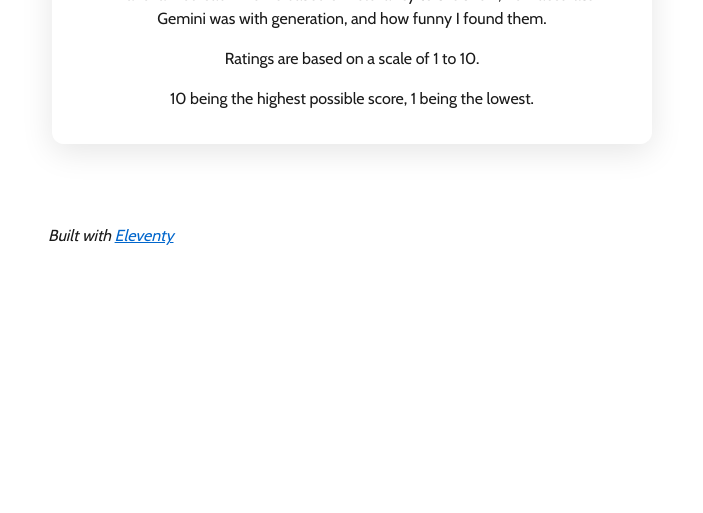
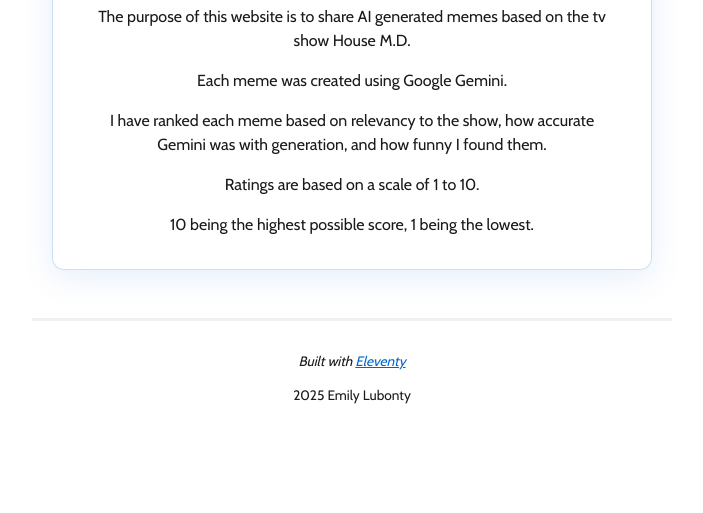
Before and after one commit to emilylubonty/Web-Development-II-Final-Project, an Eleventy site: page content/index.njk in a window 1280 px wide. Shown: the part 287-800 px from the top of the page, without its empty margins (288-991 px from the left). Built offline with nearby package versions, Linux system fonts and the light colour scheme; Eleventy itself is replaced by a stand-in of ours; files that its build step writes are made by us from their sources; what @zachleat/heading-anchors, zod-validation-error would draw is missing.

Commit message:
Added logo and favicon, box shadow

```diff
--- a/_includes/layouts/base.njk
+++ b/_includes/layouts/base.njk
@@ -7,9 +7,10 @@
 		<title>{{ title or metadata.title }}</title>
 		<meta name="description" content="{{ description or metadata.description }}">
 		<link rel="alternate" href="/feed/feed.xml" type="application/atom+xml" title="{{ metadata.title }}">
+		<link rel="icon" type="image/png" href="/house_favicon.png">
 
-		{#- Uncomment this if you’d like folks to know that you used Eleventy to build your site!  #}
-		{#- <meta name="generator" content="{{ eleventy.generator }}"> #}
+
+		<meta name="generator" content="{{ eleventy.generator }}">
 
 		{#-
 		Plain-text bundles are provided via the `eleventy-plugin-bundle` plugin:
@@ -44,9 +45,9 @@
 		<a href="#main" id="skip-link" class="visually-hidden">Skip to main content</a>
 
 		<header>
-			<a href="/" class="home-link">{{ metadata.title }}</a>
+			<a href="/" class="home-link">
+		<img src="/img/house_favicon.png" alt="House M.D. Memes Logo" class="logo" eleventy:ignore></a>
 
-			{#- Read more about `eleventy-navigation` at https://www.11ty.dev/docs/plugins/navigation/ #}
 			<nav>
 				<h2 class="visually-hidden">Top level navigation menu</h2>
 				<ul class="nav">
@@ -66,6 +67,7 @@
 		<footer>
 			<p>
 				<em>Built with <a href="https://www.11ty.dev/">{{ eleventy.generator }}</a></em>
+				<p> 2025 Emily Lubonty </p>
 			</p>
 		</footer>
 
--- a/css/index.css
+++ b/css/index.css
@@ -3,12 +3,22 @@
 :root {
 	--font-family: 'Cabin', system-ui, sans-serif;
 	--font-family-monospace: Consolas, Menlo, Monaco, Andale Mono WT, Andale Mono, Lucida Console, Lucida Sans Typewriter, DejaVu Sans Mono, Bitstream Vera Sans Mono, Liberation Mono, Nimbus Mono L, Courier New, Courier, monospace;
+
+	/* Golden Ratio Font Size System (φ ≈ 1.618) */
+	--font-size-xs: 0.618rem;    /* ~9.89px - extra small */
+	--font-size-sm: 0.854rem;    /* ~13.66px - small */
+	--font-size-base: 1rem;      /* 16px - base */
+	--font-size-md: 1.382rem;    /* ~22.11px - medium */
+	--font-size-lg: 1.618rem;    /* ~25.89px - large */
+	--font-size-xl: 2.236rem;    /* ~35.78px - extra large */
+	--font-size-xxl: 2.618rem;   /* ~41.89px - 2x large */
+	--font-size-xxxl: 4.236rem;  /* ~67.78px - 3x large */
 }
 
 /* Font Face */
 @font-face {
 	font-family: 'Cabin';
-	src: url('../fonts/Cabin-VariableFont_wdth,wght.woff2') format('woff2-variations');
+	src: url('./fonts/Cabin-VariableFont_wdth,wght.woff2') format('woff2-variations');
 	font-weight: 100 900;
 	font-stretch: 75% 100%;
 	font-display: swap;
@@ -17,14 +27,35 @@
 /* Theme colors - House M.D. Inspired, Colorblind Safe */
 :root {
 	/* Grays - clinical neutral palette */
-	--color-gray-20: #f5f5f5;
-	--color-gray-50: #a0a0a0;
-	--color-gray-90: #1a1a1a;
+	--color-gray-5: #fafafa;     /* Almost white */
+	--color-gray-10: #f0f0f0;    /* Very light */
+	--color-gray-20: #f5f5f5;    /* Light */
+	--color-gray-30: #e5e5e5;    /* Light-mid */
+	--color-gray-50: #a0a0a0;    /* Medium */
+	--color-gray-70: #555555;    /* Medium-dark */
+	--color-gray-90: #1a1a1a;    /* Dark */
+	--color-gray-95: #0f0f0f;    /* Very dark */
 
 	/* House M.D. accent colors - colorblind safe */
 	--accent-blue: #0066cc;      /* Clinical blue, strong contrast */
+	--accent-blue-light: #3399ff;
+	--accent-blue-dark: #004499;
+
 	--accent-teal: #009999;      /* Teal for secondary accents */
+	--accent-teal-light: #33cccc;
+	--accent-teal-dark: #006666;
+
 	--accent-orange: #e67e22;    /* Warm accent, safe for colorblind */
+	--accent-orange-light: #f39c12;
+	--accent-orange-dark: #d35400;
+
+	--accent-green: #27ae60;     /* Complementary green, colorblind safe */
+	--accent-green-light: #2ecc71;
+	--accent-green-dark: #1e8449;
+
+	--accent-purple: #8e44ad;    /* Accent for special states */
+	--accent-purple-light: #a76dd8;
+	--accent-purple-dark: #6c3483;
 
 	--background-color: #ffffff;
 
@@ -136,8 +167,7 @@ a[href]:active {
 	color: var(--text-color-link-active);
 }
 
-main,
-footer {
+main {
 	padding: 1rem;
 }
 main :first-child {
@@ -146,6 +176,13 @@ main :first-child {
 
 header {
 	border-bottom: 1px dashed var(--color-gray-20);
+}
+
+footer {
+	padding: 1rem;
+	border-top: 3px solid var(--color-gray-10) ;
+	font-size: var(--font-size-sm);
+	text-align: center;
 }
 
 #skip-link {
@@ -224,13 +261,23 @@ header {
 }
 .home-link {
 	flex-grow: 1;
-	font-size: 1em; /* 16px /16 */
+	font-size: var(--font-size-md);
 	font-weight: 700;
 }
 .home-link:link:not(:hover) {
 	text-decoration: none;
 }
 
+.home-link:link(:visited) {
+	color: var(--text-color-link);
+}
+
+.logo {
+    height: 150px;
+    width: auto;
+    vertical-align: middle;
+    margin-right: 0.5rem;
+}
 /* Nav */
 .nav {
 	display: flex;
@@ -273,14 +320,14 @@ header {
 }
 .postlist-date,
 .postlist-item:before {
-	font-size: 0.8125em; /* 13px /16 */
+	font-size: var(--font-size-sm);
 	color: var(--color-gray-90);
 }
 .postlist-date {
 	word-spacing: -0.5px;
 }
 .postlist-link {
-	font-size: 1.1875em; /* 19px /16 */
+	font-size: var(--font-size-md);
 	font-weight: 700;
 	flex-basis: calc(100% - 1.5rem);
 	padding-left: .25em;
@@ -320,22 +367,24 @@ header {
 
 /* Glassmorphism effect */
 .glass-container {
-	background: rgba(255, 255, 255, 0.1);
+	background: color-mix(in srgb, var(--background-color) 80%, transparent);
 	backdrop-filter: blur(10px);
-	-webkit-backdrop-filter: blur(10px);
-	border: 1px solid rgba(255, 255, 255, 0.2);
+	border: 1px solid color-mix(in srgb, var(--accent-blue) 20%, transparent);
 	border-radius: 12px;
 	padding: 2rem;
-	box-shadow: 0 8px 32px rgba(0, 0, 0, 0.1);
+	box-shadow: 0 8px 32px color-mix(in srgb, var(--accent-blue) 10%, transparent);
 	text-align: center;
 	margin: 2rem auto;
 	max-width: 600px;
 }
 
+.glass-container:hover {
+	box-shadow: 0 8px 32px color-mix(in srgb, var(--accent-blue) 37%, transparent);
+}
+
 @media (prefers-color-scheme: dark) {
 	.glass-container {
-		background: rgba(102, 179, 255, 0.08);
-		border-color: rgba(102, 179, 255, 0.2);
-		box-shadow: 0 8px 32px rgba(0, 0, 0, 0.3);
+		background: color-mix(in srgb, var(--accent-blue) 8%, transparent);
+		border-color: color-mix(in srgb, var(--accent-blue) 20%, transparent);
 	}
 }
```
Also changed, not shown: public/img/house_favicon.png (added), 1 other file.
